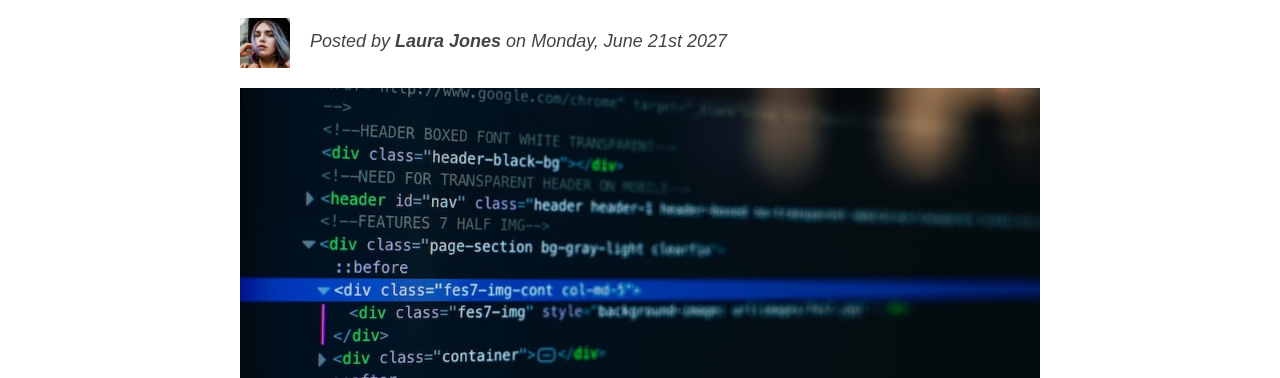
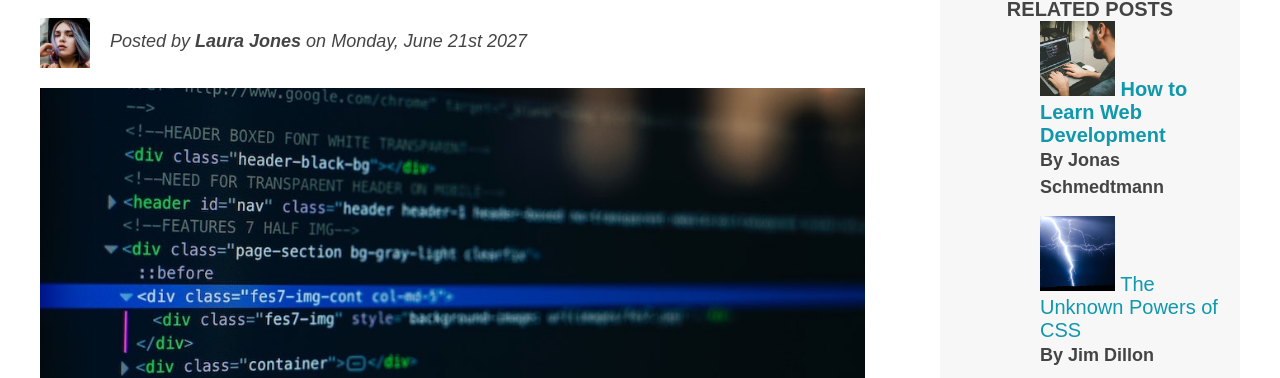
Before and after one commit to wakabibrian/HTML-and-CSS-Course-by-Jonas, a website: page 04-CSS-Layouts/index.html in a window 1280 px wide. Shown: the part 198-576 px from the top of the page. Drawn offline with Linux system fonts and the light colour scheme.

Commit message:
feat: Add Building a Simple Float Layout

```diff
--- a/04-CSS-Layouts/style.css
+++ b/04-CSS-Layouts/style.css
@@ -16,7 +16,7 @@ body {
 }
 
 .container {
-  width: 800px;
+  width: 1200px;
   /* margin-left: auto;
   margin-right: auto; */
   margin: 0 auto; /*Margin on the left and right are the same and are calculated automatically*/
@@ -278,3 +278,18 @@ nav {
   display: block;
   clear: both;
 }
+
+article {
+  width: 825px;
+  float: left;
+}
+
+aside {
+  width: 300px;
+  float: right;
+}
+
+/* You clear on the next element which you do not want to float around */
+footer {
+  clear: both;
+}
```
